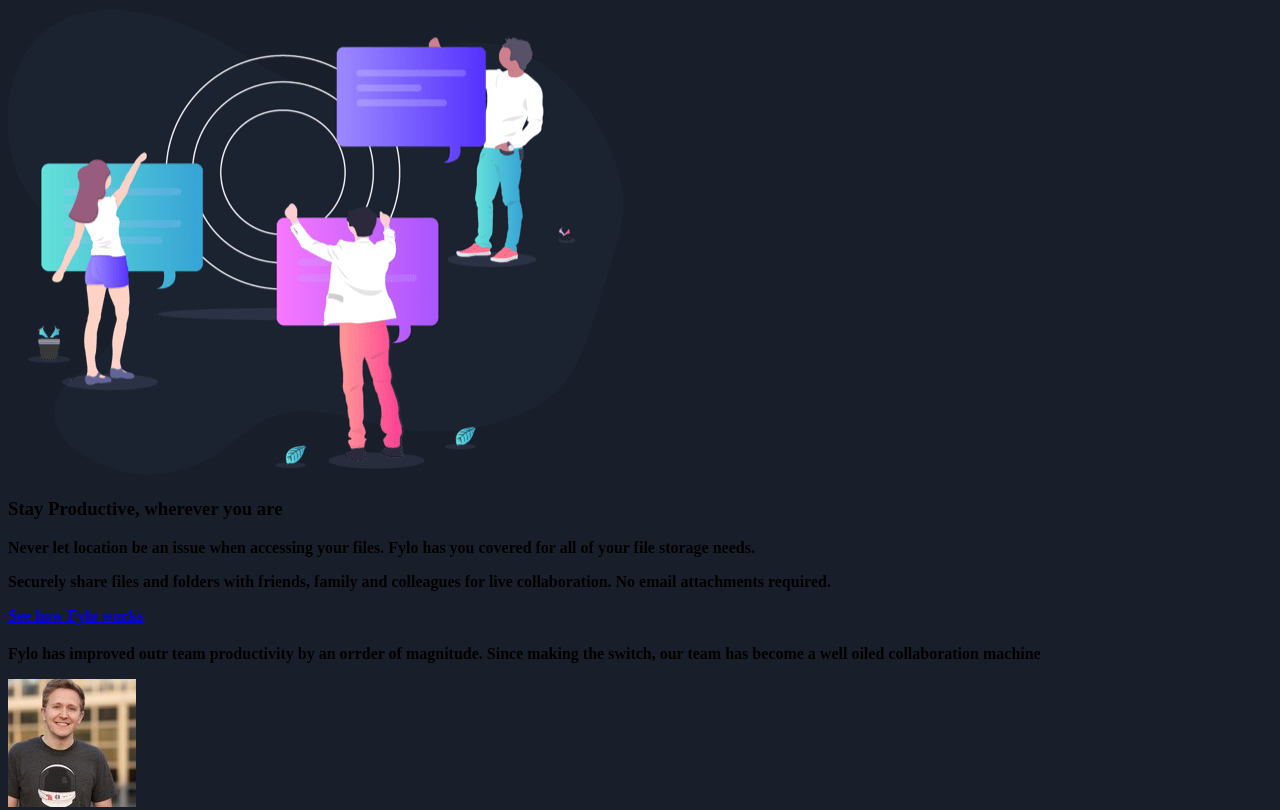
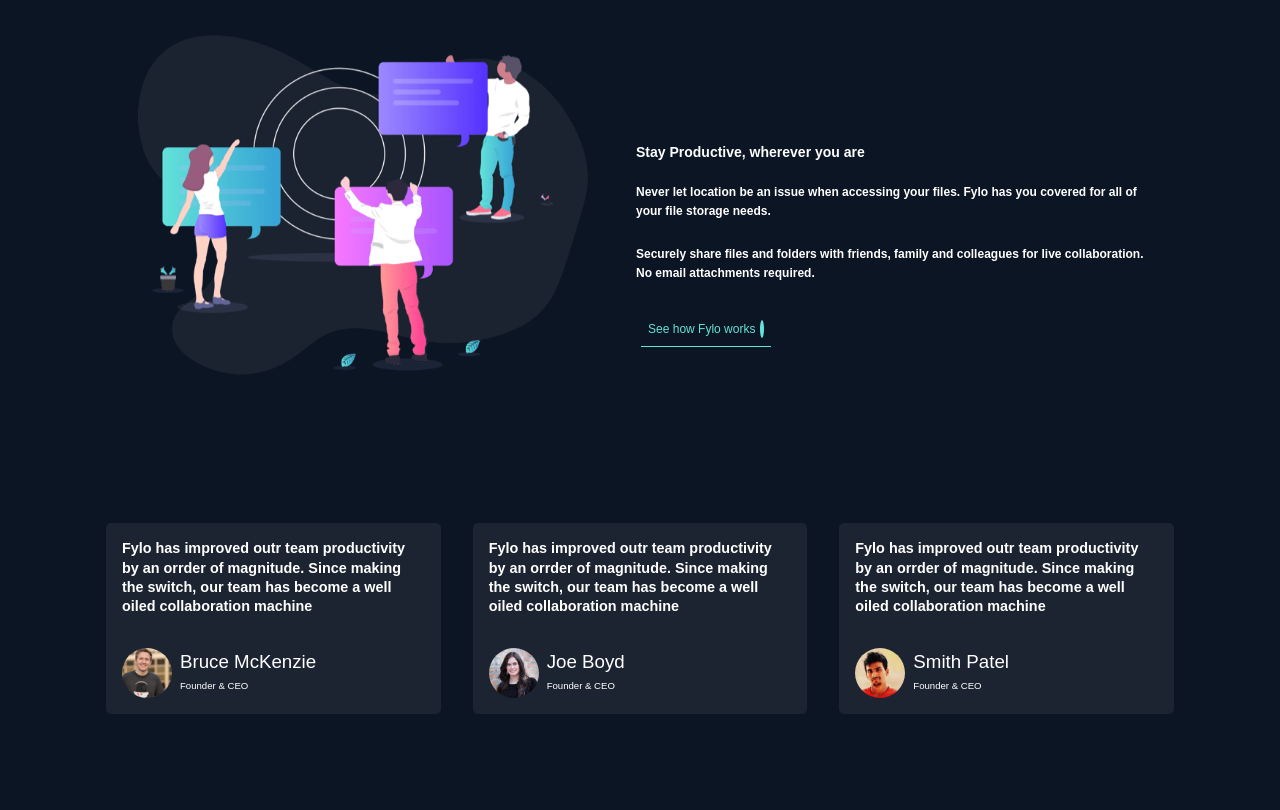
Before and after one commit to rolandandkose/SH-CAPSTONE-PROJECT-1, a plain HTML site: page index.html in a window 1280 px wide. Shown: the part 737-1547 px from the top of the page. After the commit the page ends 1467 px from the top, so only its background shows below. Drawn offline with Linux system fonts and the light colour scheme.

Commit message:
Updated feedback styles

```diff
--- a/style.css
+++ b/style.css
@@ -2,3 +2,181 @@ body {
     background-color: hsl(218, 28%, 13%);
     font-family: "raleway", ;
 }
+
+
+@import url('https://fonts.googleapis.com/css2?family=Raleway&display=swap');
+
+
+*{
+    margin: 0;
+    padding: 0;
+    box-sizing: border-box;
+}
+
+body{
+    background-color: hsl(216,53%,9%);
+    line-height: 1.2rem;
+    font-size: 16px;
+    color: #fff;
+    font-family: 'Raleway', sans-serif;
+    quotes: '\201c' '\201d';
+}
+
+.container{
+    max-width: 1100px;
+    margin: 0 auto;
+    padding: 1rem;
+}
+
+.grid-box{
+    display: grid;
+    grid-template-columns: repeat(2,1fr);
+}
+
+h3{
+    margin-bottom: 1.3rem;
+}
+
+a{
+    color: #fff;
+    text-decoration: none;
+}
+
+.branding{
+    padding: 1rem;
+}
+
+
+.flex-box{
+    display: flex;
+    gap: 1rem;
+}
+
+.lead{
+    margin-bottom: 1.5rem;
+    font-size: 12px;
+}
+
+.main-read .container{
+    flex-direction: column;
+}
+
+.branding h3{
+    text-align: left;
+    font-size: 14px;
+    font-weight: 700;
+}
+
+
+.cta-box{
+    display: flex;
+    justify-content: start;
+    width: 100%;
+    padding: 5px;
+    align-items: center;
+}
+
+.cta{
+    color: hsl(176,68%,64%);
+    font-weight: 400;
+    padding: 7px;
+    font-size: 12px;
+    border-bottom: 1px solid hsl(176,68%,64%);
+}
+
+
+.cta i{
+    background: hsl(176,68%,64%);
+    min-width: 20px;
+    min-height: 20px;
+    border-radius: 50%;
+    color:hsl(216,53%,9%);
+    padding: 2px;
+    margin-left: 5px;
+    text-align: center;
+}
+
+.img-box img{
+    max-width: 100%;
+    max-height: 100%;
+    margin-bottom: 5rem;
+    padding: 2rem;
+}
+
+
+
+
+
+
+
+/* Feedback section*/
+
+.feedback-boxes .fa-quote-left{
+    color: hsl(176,68%,64%);
+}
+
+.feedback-boxes .grid-box{
+    grid-template-columns: 1fr;
+    gap: 2em;
+}
+
+.feedback-box{
+    background-color: hsl(217,28%,15%);
+    padding: 1rem;
+    border-radius: 5px;
+}
+
+.feed-quote{
+    margin-bottom: 2rem;
+    font-size: 0.9rem;
+}
+
+.profile-img{
+    display: flex;
+    align-items: center;
+}
+
+.profile-img img{
+    max-width: 50px;
+    max-height: 50px;
+    border-radius: 50%;
+    margin-right: 0.5rem;
+}
+
+.profile-img .bio{
+    display: flex;
+    flex-direction: column;
+}
+
+.bio h3{
+    margin-bottom: 0.3rem;
+    font-weight: 400;
+}
+
+.bio p{
+    font-size: 0.6rem;
+    font-weight: 200;
+}
+
+
+
+
+
+
+
+
+
+/* Media queries */
+@media screen and (min-width:768px){
+    .main-read .container{
+        display: flex;
+        flex-direction: row;
+        align-items: center;
+        justify-content: center;
+    }
+
+    .feedback-boxes .grid-box{
+        grid-template-columns: repeat(3,1fr);
+        gap: 2em;
+    }
+}
```
